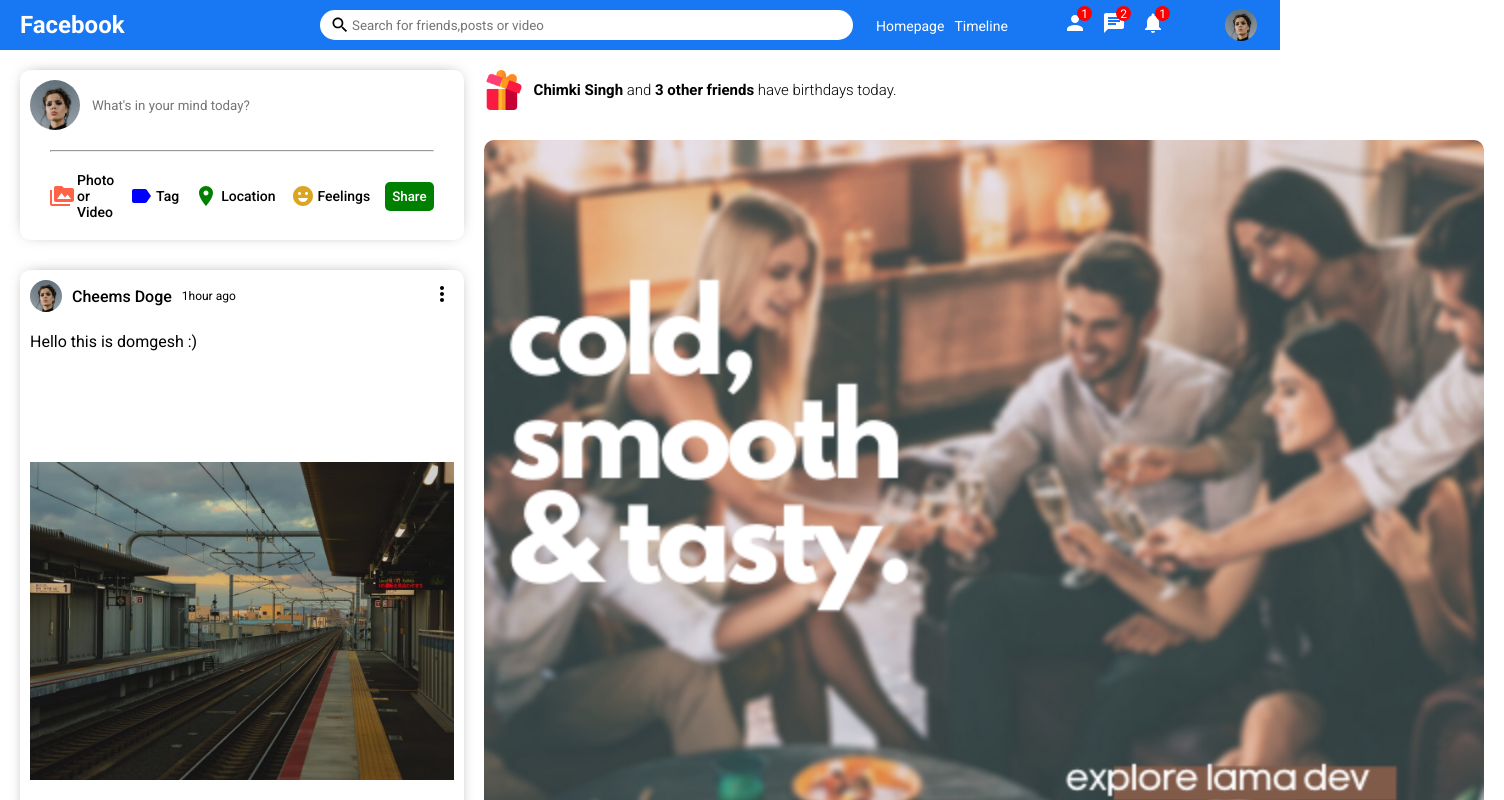
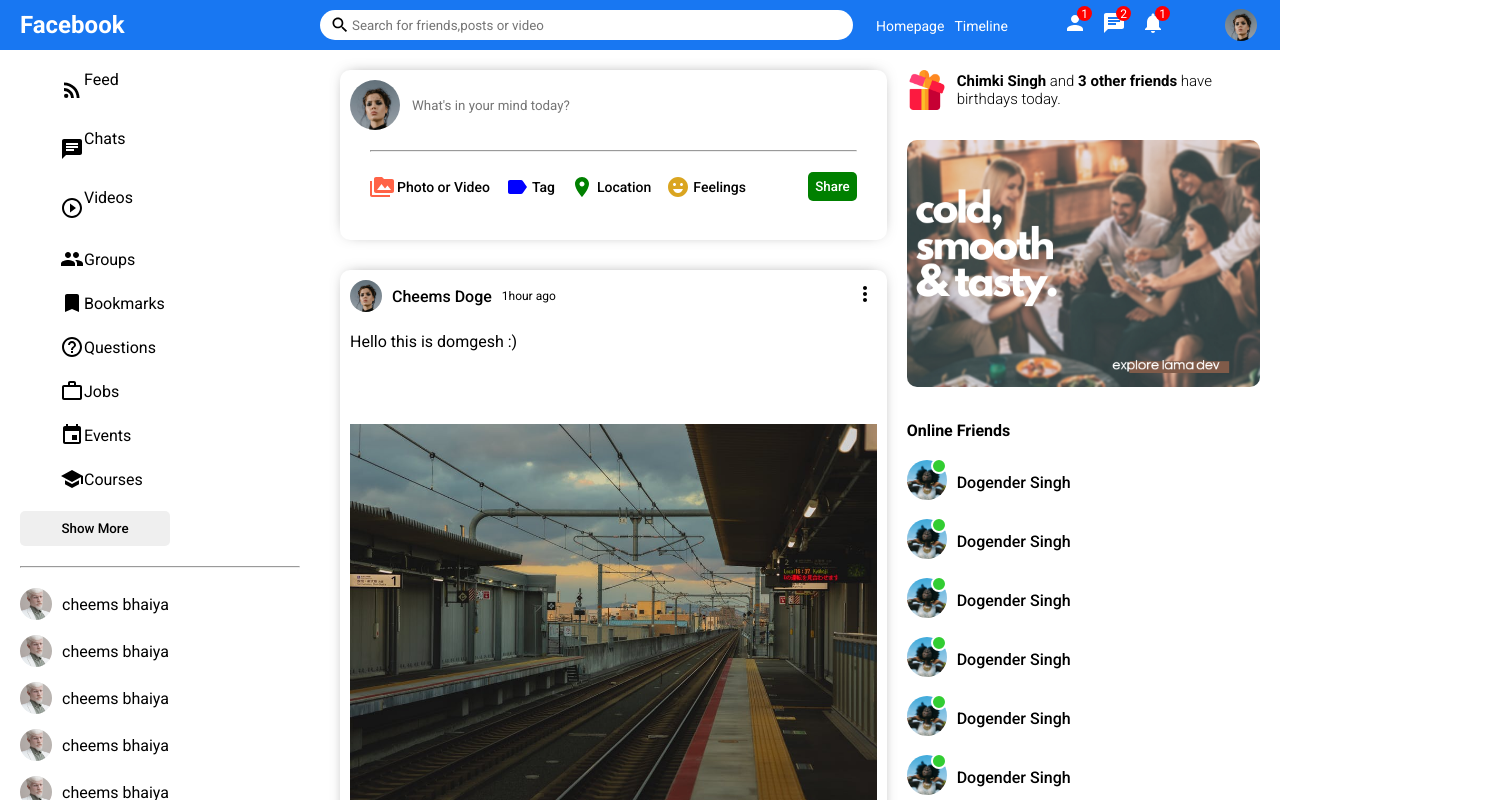
Before and after one commit to debajyoti2050/NotFacebook-React, a React (Create React App) app: page / in a window 1280 px wide. Shown: the top 800 px of the page, 1504 px wide, since content can reach past the window. Built offline with nearby package versions, Linux system fonts and the light colour scheme.

Commit message:
frontend complete

```diff
--- a/src/components/rightbar/Rightbar.jsx
+++ b/src/components/rightbar/Rightbar.jsx
@@ -13,11 +13,72 @@
         <ul className="rightbarFriendList">
           <li className="rightbarFriend">
             <div className="rightbarProfileImgContainer">
-              <img className="rightbarprofileImg"
+              <img className="rightbarProfileImg"
               src="assets/person/3.jpeg" alt=""
               />
               <span className="rightbarOnline"></span>
             </div>
+            <span className="rightbarUsername">Dogender Singh</span>
+          </li>
+
+          <li className="rightbarFriend">
+            <div className="rightbarProfileImgContainer">
+              <img className="rightbarProfileImg"
+              src="assets/person/3.jpeg" alt=""
+              />
+              <span className="rightbarOnline"></span>
+            </div>
+            <span className="rightbarUsername">Dogender Singh</span>
+          </li>
+
+          <li className="rightbarFriend">
+            <div className="rightbarProfileImgContainer">
+              <img className="rightbarProfileImg"
+              src="assets/person/3.jpeg" alt=""
+              />
+              <span className="rightbarOnline"></span>
+            </div>
+            <span className="rightbarUsername">Dogender Singh</span>
+          </li>
+
+          <li className="rightbarFriend">
+            <div className="rightbarProfileImgContainer">
+              <img className="rightbarProfileImg"
+              src="assets/person/3.jpeg" alt=""
+              />
+              <span className="rightbarOnline"></span>
+            </div>
+            <span className="rightbarUsername">Dogender Singh</span>
+          </li>
+
+          <li className="rightbarFriend">
+            <div className="rightbarProfileImgContainer">
+              <img className="rightbarProfileImg"
+              src="assets/person/3.jpeg" alt=""
+              />
+              <span className="rightbarOnline"></span>
+            </div>
+            <span className="rightbarUsername">Dogender Singh</span>
+          </li>
+
+          <li className="rightbarFriend">
+            <div className="rightbarProfileImgContainer">
+              <img className="rightbarProfileImg"
+              src="assets/person/3.jpeg" alt=""
+              />
+              <span className="rightbarOnline"></span>
+            </div>
+            <span className="rightbarUsername">Dogender Singh</span>
+          </li>
+
+          <li className="rightbarFriend">
+            <div className="rightbarProfileImgContainer">
+              <img className="rightbarProfileImg"
+              src="assets/person/3.jpeg" alt=""
+              />
+              <span className="rightbarOnline"></span>
+            </div>
+            <span className="rightbarUsername">Dogender Singh</span>
           </li>
         </ul>
       </div>
--- a/src/components/rightbar/rightbar.css
+++ b/src/components/rightbar/rightbar.css
@@ -25,7 +25,47 @@
     margin: 30px 0;
 
 }
+.rightbarTitle{
+    margin-bottom: 20px;
+
+}
 .rightbarFriendList{
     padding: 0;
     margin: 0;
+    list-style: none;
 }
+
+.rightbarFriend{
+    display: flex;
+    align-items: center;
+    margin-bottom: 15px;
+}
+
+.rightbarProfileImgContainer{
+    margin-right: 10px;
+    position: relative;
+}
+
+.rightbarProfileImg{
+    width: 40px;
+    height: 40px;
+    border-radius: 50%;
+    object-fit: cover;
+}
+
+.rightbarOnline{
+    width: 12px;
+    height: 12px;
+    border-radius: 50%;
+    background-color:limegreen;
+    position: absolute;
+    top: -2px;
+    right : 0;
+    border: 2px solid white;
+
+
+}
+
+.rightbarUsername{
+    font-weight: 500;
+}
```
